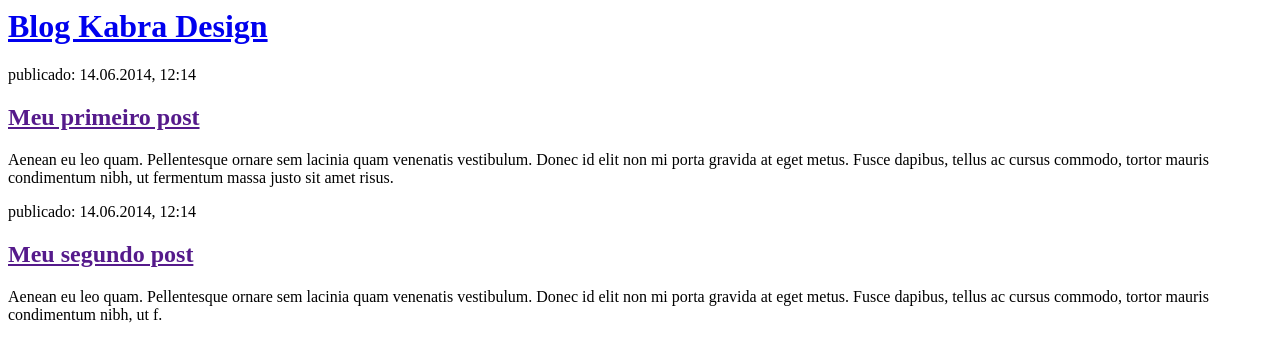
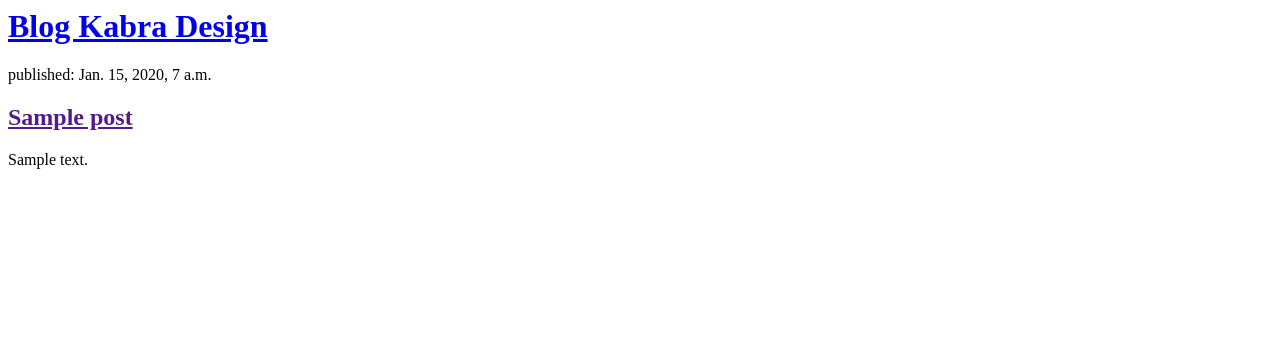
Before and after one commit to IvoBL/djangokabra, a Django app: page / in a window 1280 px wide. Shown: the top 362 px of the page. Run offline with Django 3.2, Linux system fonts and the light colour scheme; tables that the repository leaves empty hold one stand-in row (values such as "Sample post").

Commit message:
Fix_modified templates to display posts from database.

```diff
--- a/blog/templates/blog/post_list.html
+++ b/blog/templates/blog/post_list.html
@@ -7,7 +7,15 @@
             <h1><a href="/">Blog Kabra Design</a></h1>
         </div>
 
-        <div>
+        {% for post in posts %}
+            <div>
+                <p>published: {{ post.published_date }}</p>
+                <h2><a href="">{{ post.title }}</a></h2>
+                <p>{{ post.text|linebreaksbr }}</p>
+            </div>
+        {% endfor %}
+
+        <!-- <div>
             <p>publicado: 14.06.2014, 12:14</p>
             <h2><a href="">Meu primeiro post</a></h2>
             <p>Aenean eu leo quam. Pellentesque ornare sem lacinia quam venenatis vestibulum. Donec id elit non mi porta gravida at eget metus. Fusce dapibus, tellus ac cursus commodo, tortor mauris condimentum nibh, ut fermentum massa justo sit amet risus.</p>
@@ -17,6 +25,6 @@
             <p>publicado: 14.06.2014, 12:14</p>
             <h2><a href="">Meu segundo post</a></h2>
             <p>Aenean eu leo quam. Pellentesque ornare sem lacinia quam venenatis vestibulum. Donec id elit non mi porta gravida at eget metus. Fusce dapibus, tellus ac cursus commodo, tortor mauris condimentum nibh, ut f.</p>
-        </div>
+        </div> -->
     </body>
 </html>
--- a/blog/views.py
+++ b/blog/views.py
@@ -1,4 +1,8 @@
 from django.shortcuts import render
+from django.utils import timezone
+from .models import Post
+
 
 def post_list(request):
-    return render(request, 'blog/post_list.html', {})
+    posts = Post.objects.filter(published_date__lte=timezone.now()).order_by('published_date')
+    return render(request, 'blog/post_list.html', {'posts': posts})
```
